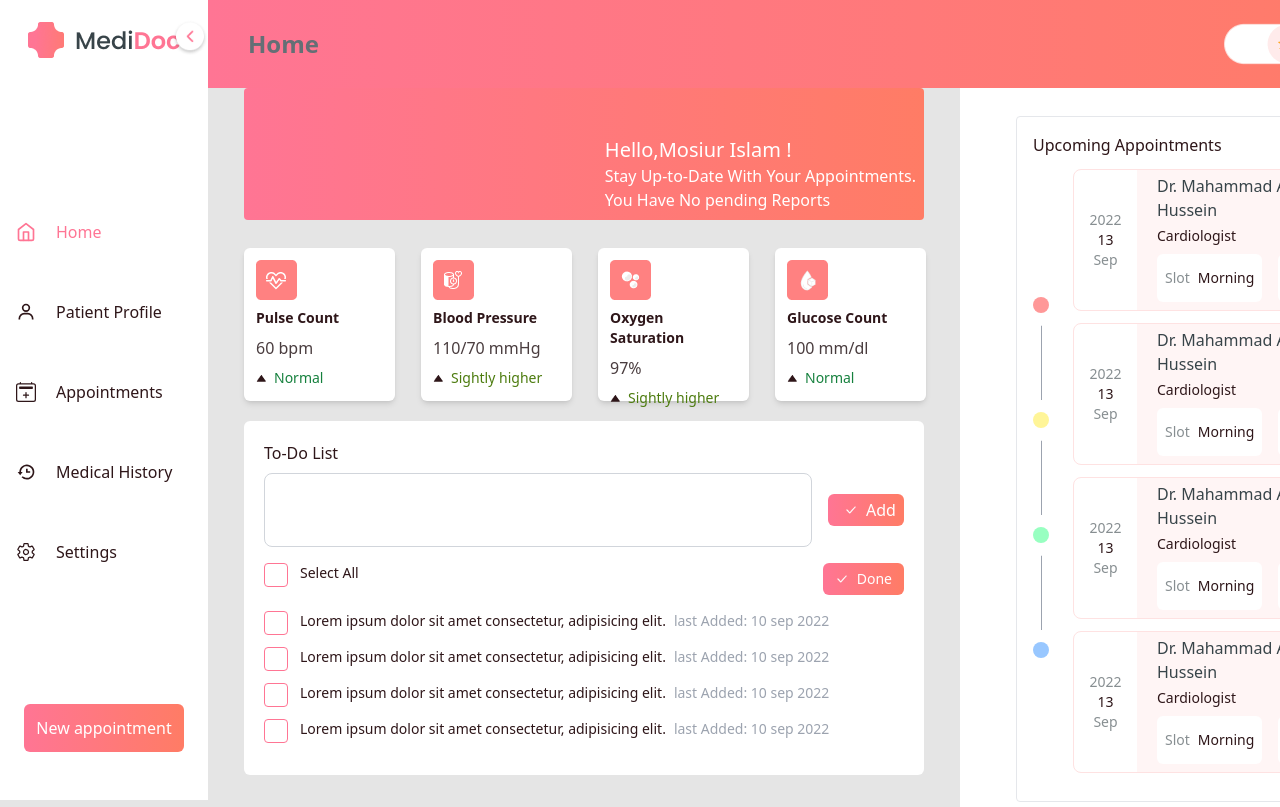
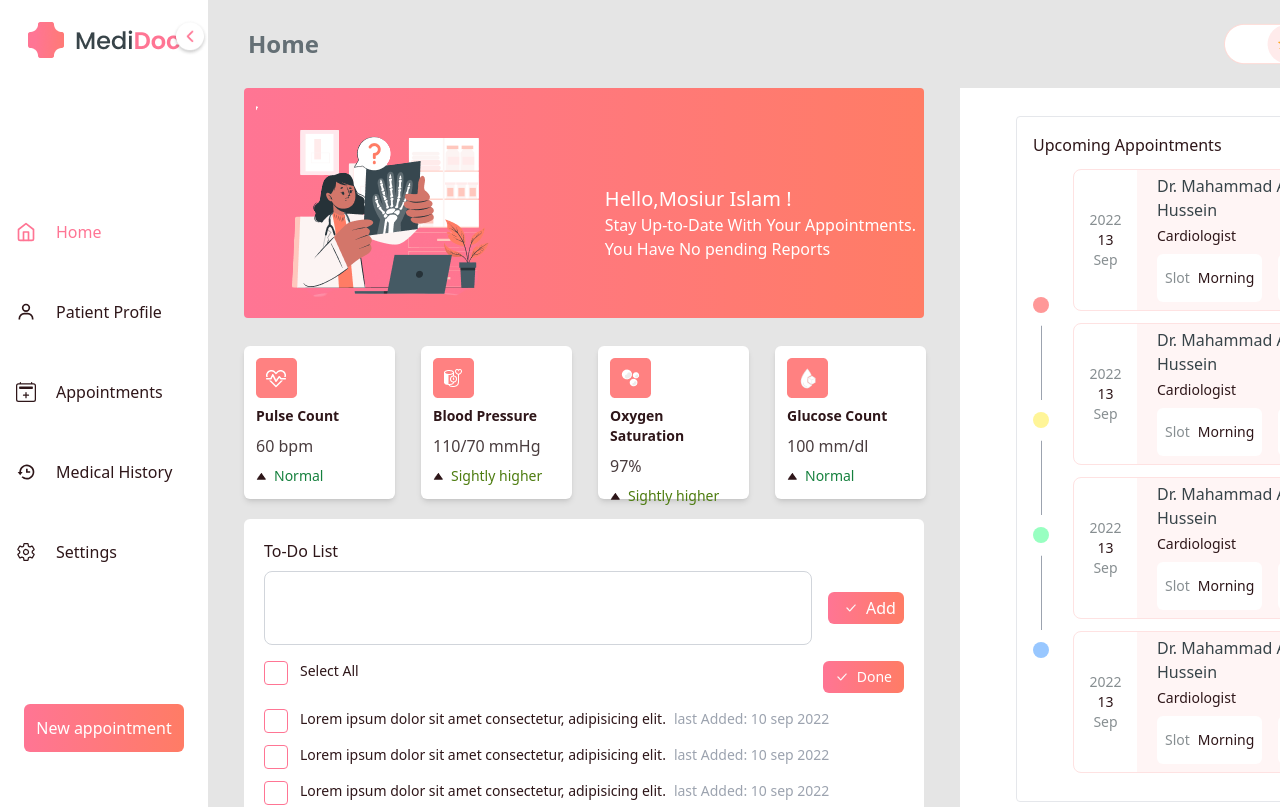
Before and after one commit to Moisur/Rainire-website-2, a React (Create React App) app: page / in a window 1280 px wide. Shown: the top 807 px of the page. Built offline with nearby package versions, Linux system fonts and the light colour scheme.

Commit message:
Appointments

```diff
--- a/src/Components/Home/Home.js
+++ b/src/Components/Home/Home.js
@@ -14,7 +14,7 @@ import Appointments from '../Appointments/Appointments';
 
 const Home = () => {
     return (
-        <div className=' w-full lg:h-[100%] h-fit   bg-white md:bg-[#E5E5E5] lg:flex justify-between'>
+        <div className=' w-full lg:h-[100%]   bg-white md:bg-[#E5E5E5] lg:flex justify-between'>
             <div className=''>
                 {/* =======================================================================================
                                                     Home pages banners
@@ -22,7 +22,7 @@ const Home = () => {
                 */}
                 <div className='md:px-9 '>
                     <div className='p-5 md:p-2 bg-gradient-to-r from-[#FF7594] to-[#FF7C65] w-full  rounded md:flex justify-around items-center'>
-                        <img className='w-[400px] mx-auto md:w-0' src={BannerImages} alt="BannerImages" />
+                        <img className='w-[400px]  mx-auto md:w-auto' src={BannerImages} alt="BannerImages" />
                         <div className='text-white mt-10 md:mt-10'>
                             <h1 className='text-xl font-medium'>Hello,Mosiur Islam !</h1>
                             <p>Stay Up-to-Date With Your Appointments.</p>
--- a/src/Components/Navbar/Navbar.css
+++ b/src/Components/Navbar/Navbar.css
@@ -1,16 +1,35 @@
-.show{
+.mobileResponsive {
+    background: #E5E5E5;
+
+}
+
+;
+
+
+.show {
     width: 1200px;
 }
-.menu{
+
+.menu {
     width: 1200px;
 }
-.close{
+
+.close {
     background: #000;
     width: 800px;
 }
-#main{
+
+#main {
     background: #000;
 }
-.active{
-    color:#FF7594;
+
+.active {
+    color: #FF7594;
 }
+
+
+@media only screen and (max-width: 767px) {
+    .mobileResponsive {
+        background: linear-gradient(to right, #FF7594, #FF7C65);
+    }
+}
--- a/src/Components/Navbar/Navbar.js
+++ b/src/Components/Navbar/Navbar.js
@@ -17,21 +17,25 @@ const Navbar = () => {
 
     return (
         <>
-            <div className={`${show ? 'w-52 translate-x-0 ' : 'w-[10vh]'} h-fit  z-50 bg-white text-neutral  duration-500 hidden md:block`}>
+            <div className={`${show ? 'w-52 translate-x-0 ' : 'w-[10vh]'} h-full  z-50 bg-white  text-neutral  duration-500 hidden md:block`}>
                 <div id="" className={`${show ? 'translate-x-0 w-52 ' : ' -translate-x-2/3 w-52 '}  xl:rounded-r transform ease-in-out transition duration-500 flex justify-start items-start  h-screen flex-col relative `}>
 
                     <div>
+                         {/* ========================  navbar icon   ===========================*/}
                         <div className=" absolute right-4 top-7 ease-in-out transition duration-500">
                             <button aria-label="open" id="open" onClick={() => setShow(true)} className={` ${show ? 'hidden' : ''} focus:outline-none focus:ring-2 `}>
                                 <img className=" w-[36px] h-[36px] " src={BarIcon} alt="Bar Icon" />
                             </button>
                         </div>
+                         {/* ========================  navbar icon and text   ===========================*/}
                         <div aria-label="toggler" className="flex justify-center  items-center absolute right-0  top-5  ease-in-out transition duration-500">
                             <button aria-label="close" id="close" onClick={() => setShow(false)} className={`${show ? '' : 'hidden'} focus:outline-none focus:ring-2`}>
                                 <img className=" w-[36px] h-[36px]" src={leftArrow} alt="left arrow" />
                             </button>
                         </div>
                     </div>
+
+                       {/* ========================  Navbar Menu Area  ===========================*/}
                     <div className=" w-full h-full flex flex-col justify-center items-center  duration-500 ">
 
                         <div className={`${show ? '' : 'hidden '} px-7 w-full flex justify-start h-[14vh] items-center space-x-3 duration-500`}>
@@ -39,6 +43,7 @@ const Navbar = () => {
                             <img src={logoText} alt="Logo images" />
                         </div>
 
+                        {/* ========================  Router area ===========================*/}
                         <nav className={`${show ? ' mt-0 ' : 'mt-24 mb-28'} w-full h-[90vh]  duration-500`}>
                             <ul className="h-full lg:py-28   flex flex-col justify-center lg:justify-around item-center duration-500">
                                 <NavLink to={'/'}>
@@ -79,6 +84,7 @@ const Navbar = () => {
                             </ul>
                         </nav>
 
+                        {/* ========================  New appointment Area ===========================*/}
                         <button className={`${show ? '' : 'hidden'} bg-gradient-to-r from-[#FF7594] to-[#FF7C65] mb-12 p-3 rounded-md text-white  duration-500`}>New appointment</button>
 
                         <button className={`${show ? ' hidden' : ''} absolute bottom-10 right-4 h-[40px] w-[40px]  duration-500`}><img src={appointmentIcon} alt="Appointment icon" /></button>
--- a/src/Components/Navbar/TopNav.js
+++ b/src/Components/Navbar/TopNav.js
@@ -4,6 +4,7 @@ import toggleSun from '../../assect/Toggle button.png'
 import UserImage from '../../assect/Frame 2696.png'
 import menu from '../../assect/Frame 2855.png'
 import MobailMenu from './MobailMenu/MobailMenu';
+import './Navbar.css'
 const TopNav = () => {
     const location = useLocation();
     const path = location.pathname;
@@ -11,7 +12,7 @@ const TopNav = () => {
     const [sdsdfk,thikaceto]=useState(false)
     return (
         <div>
-            <div className={`md:bg-[#E5E5E5]  bg-gradient-to-r from-[#FF7594] to-[#FF7C65] h-[11vh] w-full flex justify-between items-center px-5 md:px-10  transform ease-in-out transition duration-500`}>
+            <div className={`mobileResponsive   h-[11vh] w-full flex justify-between items-center px-5 md:px-10  transform ease-in-out transition duration-500`}>
                 <label  onClick={()=>thikaceto(true)} for="my-drawer" class="drawer-button md:hidden">
                     <img src={menu} alt="" />
                 </label>
```
Also changed, not shown: src/App.js (+11 -0 lines).
